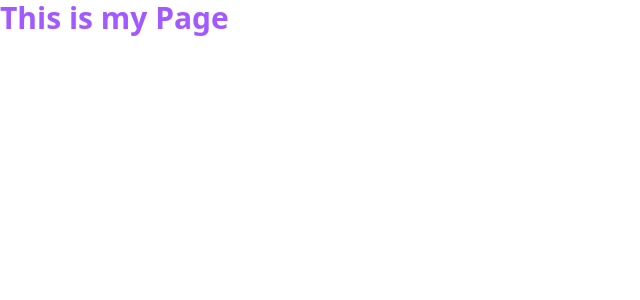
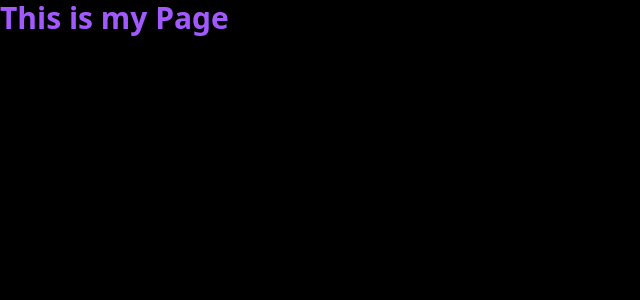
Before and after one commit to Prudentdev-xyz/nft-marketplace, a Next.js app: page / in a window 1280 px wide. Shown: the top 300 px of the page, without its empty margins (0-640 px from the left). Built offline with nearby package versions, Linux system fonts and the light colour scheme.

Commit message:
setup3-fix

```diff
--- a/src/app/globals.css
+++ b/src/app/globals.css
@@ -15,3 +15,9 @@ button {
   --color-purple: #A259FF;
   --color-black2: #3B3B3B;
 }
+
+@layer base {
+  body {
+    @apply bg-black;
+  }
+}
```
